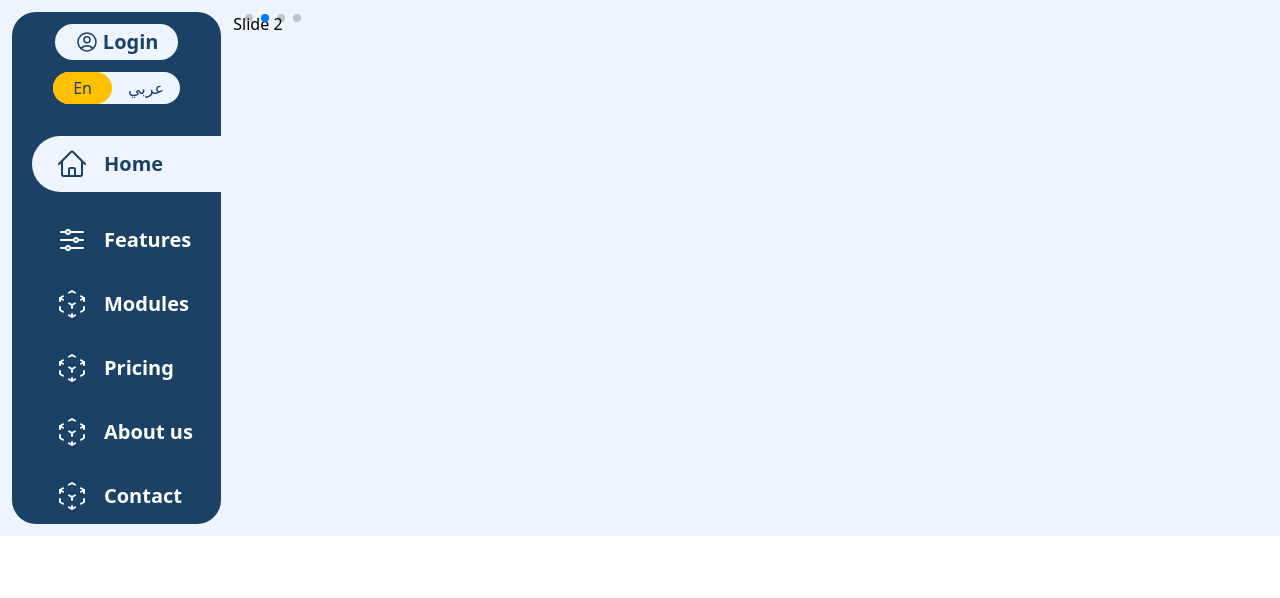
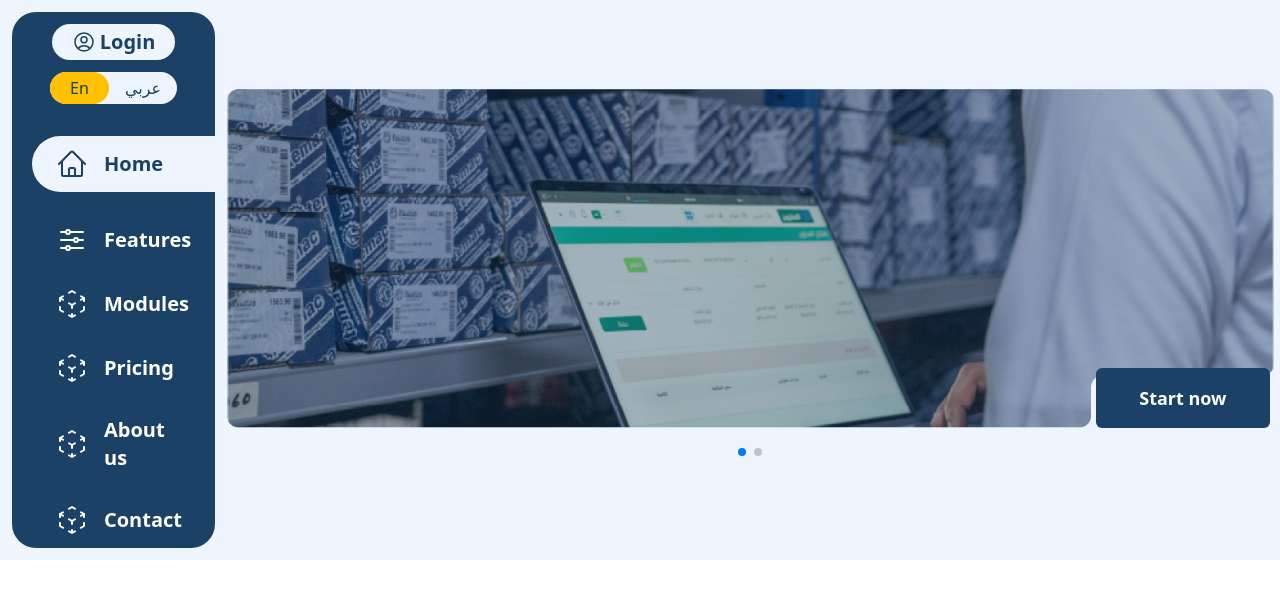
Before and after one commit to Abbassher55/Taqreri-react-website, a React (Vite) app: page / in a window 1280 px wide. Shown: the top 598 px of the page. Built offline with nearby package versions, Linux system fonts and the light colour scheme; what tailwindcss-rtl would draw is missing.

Commit message:
Slider issues fixing

```diff
--- a/src/components/MainNavbar/Navbar.jsx
+++ b/src/components/MainNavbar/Navbar.jsx
@@ -16,7 +16,7 @@ const Navbar = () => {
     location.pathname === "/" || location.pathname === "/home";
 
   return (
-    <nav className="flex w-full flex-col rounded-3xl bg-theme-blue py-3 text-white md:w-2/12">
+    <nav className="flex w-full flex-col rounded-3xl bg-theme-blue py-3 text-white md:w-4/12 lg:w-2/12">
       <button
         onClick={openForm}
         className="mx-auto flex items-center gap-x-1 rounded-full bg-theme-light-white px-5 py-1 text-xl font-bold text-theme-blue transition-all duration-150 hover:bg-theme-yellow"
@@ -40,7 +40,7 @@ const Navbar = () => {
         <span>{content.login}</span>
       </button>
       <div
-        className={`login-form bg-theme-cream mt-3 p-6 ${showForm ? "block" : "hidden"}`}
+        className={`login-form mt-3 bg-theme-cream p-6 ${showForm ? "block" : "hidden"}`}
       >
         <form action="" className="space-y-4">
           <div>
--- a/src/components/Pages/Home/Home.jsx
+++ b/src/components/Pages/Home/Home.jsx
@@ -6,7 +6,7 @@ const Home = () => {
   const { content } = useContext(LanguageContext);
 
   return (
-    <div>
+    <div className="md:w-8/12 lg:w-10/12">
       <Slider />
     </div>
   );
--- a/src/components/Slider/Slider.jsx
+++ b/src/components/Slider/Slider.jsx
@@ -1,23 +1,38 @@
+import React, { useContext, useState, useEffect } from "react";
 import { Swiper, SwiperSlide } from "swiper/react";
 import "swiper/css";
 import "swiper/css/pagination";
+import "swiper/css/navigation";
 
 // Import the modules directly from 'swiper'
 import { Pagination, Autoplay } from "swiper/modules";
+import { LanguageContext } from "../../lang/LanguageContext";
+import SliderContent from "./SliderContent";
 
 export default function Slider() {
+  const { language } = useContext(LanguageContext);
+  const [isRtl, setIsRtl] = useState(false);
+
+  useEffect(() => {
+    setIsRtl(language === "ar");
+  }, [language]);
+
   return (
     <Swiper
-      pagination={{ clickable: true }} // Add pagination with clickable bullets
-      autoplay={{ delay: 3000 }} // Autoplay with 3 seconds delay
+      key={isRtl ? "rtl" : "ltr"} // Force re-render when direction changes
+      pagination={{ clickable: true }}
+      autoplay={{ delay: 5500 }}
       loop={true}
-      modules={[Pagination, Autoplay]} // Include the necessary modules
-      className="mySwiper w-20" // Add a class for custom styling if needed
+      modules={[Pagination, Autoplay]}
+      className="mySwiper w-full md:h-[28rem]"
+      dir={isRtl ? "rtl" : "ltr"} // Set direction based on state
     >
-      <SwiperSlide>Slide 1</SwiperSlide>
-      <SwiperSlide>Slide 2</SwiperSlide>
-      <SwiperSlide>Slide 3</SwiperSlide>
-      <SwiperSlide>Slide 4</SwiperSlide>
+      <SwiperSlide>
+        <SliderContent />
+      </SwiperSlide>
+      <SwiperSlide>
+        <SliderContent />
+      </SwiperSlide>
     </Swiper>
   );
 }
--- /dev/null
+++ b/src/components/Slider/SliderContent.jsx
@@ -0,0 +1,16 @@
+import sliderImage from "../../assets/imgs/slider-img-1.png";
+
+export default function SliderContent() {
+  return (
+    <div className="relative h-48 md:h-[26rem]">
+      <img
+        src={sliderImage}
+        className="absolute bottom-0 w-full"
+        alt="Slider"
+      />
+      <button className="absolute bottom-0 right-1 w-2/12 rounded-md bg-theme-blue px-3 py-4 text-lg font-bold text-white">
+        Start now
+      </button>
+    </div>
+  );
+}
--- a/src/index.css
+++ b/src/index.css
@@ -3,5 +3,8 @@
 @tailwind utilities;
 
 .activeLink {
-  @apply text-theme-blue py-3 bg-theme-light-white ltr:rounded-l-full rtl:rounded-r-full;
+  @apply bg-theme-light-white py-3 text-theme-blue ltr:rounded-l-full rtl:rounded-r-full;
 }
+.swiper-pagination {
+  top: 95% !important;
+}
```
Also changed, not shown: src/assets/imgs/slider-img-1.png (added).
